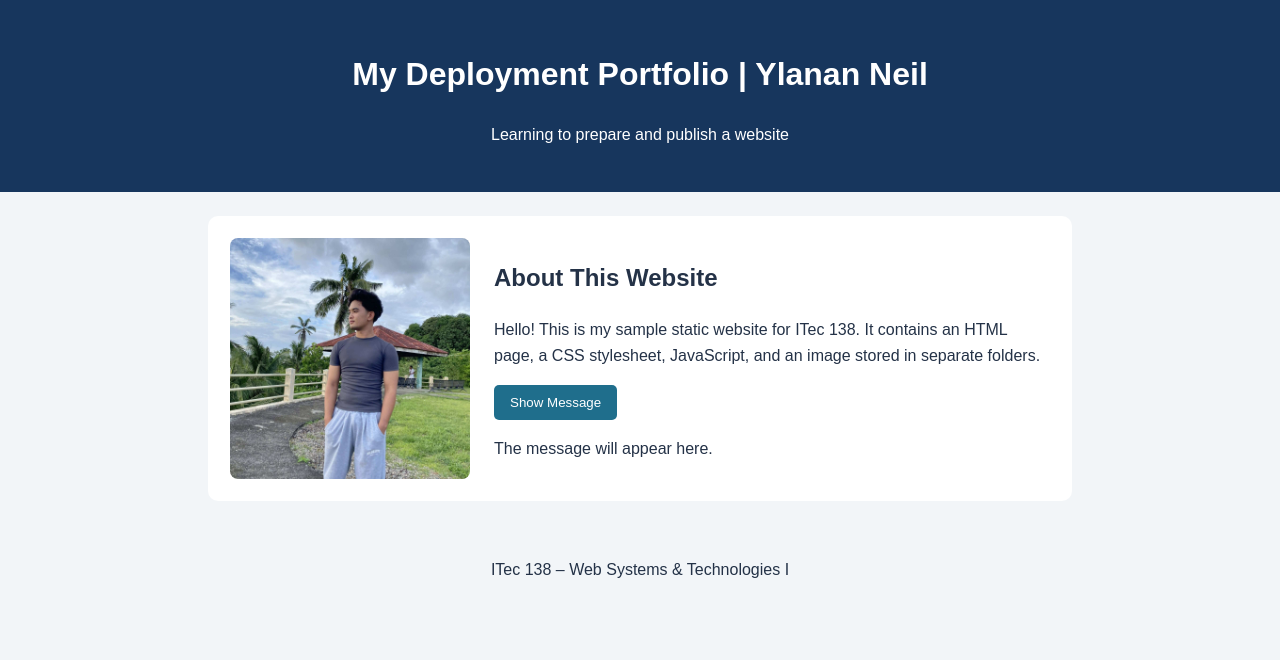
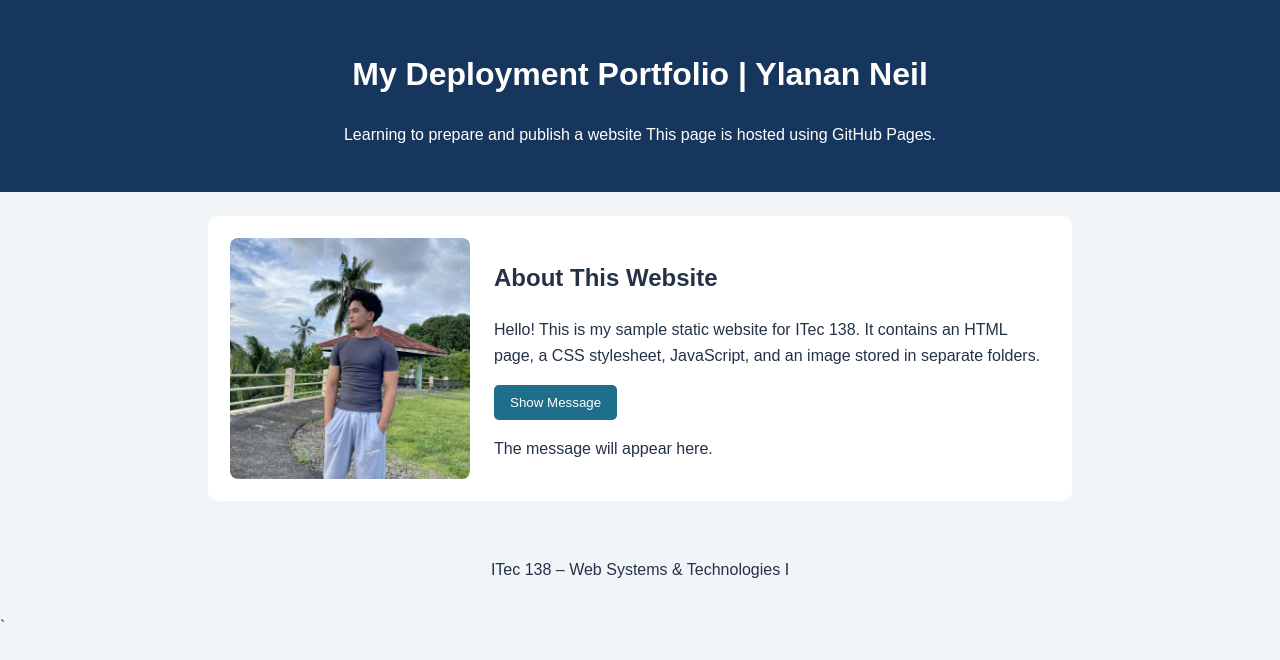
Before and after one commit to Neil-Ylanan/-Lab3_YlananNeil, a plain HTML site: page index.html in a window 1280 px wide. Drawn offline with Linux system fonts and the light colour scheme.

Commit message:
Update portfolio introduction

```diff
--- a/index.html
+++ b/index.html
@@ -9,7 +9,9 @@
 <body>
   <header class="site-header">
     <h1>My Deployment Portfolio | Ylanan Neil</h1>
-    <p>Learning to prepare and publish a website</p>
+    <p>Learning to prepare and publish a website
+      This page is hosted using GitHub Pages.
+    </p>
   </header>
 
   <main class="container">
@@ -31,4 +33,4 @@
   </footer>
    <script src="js/script.js"></script>
 </body>
-</html>
+</html> `
```
